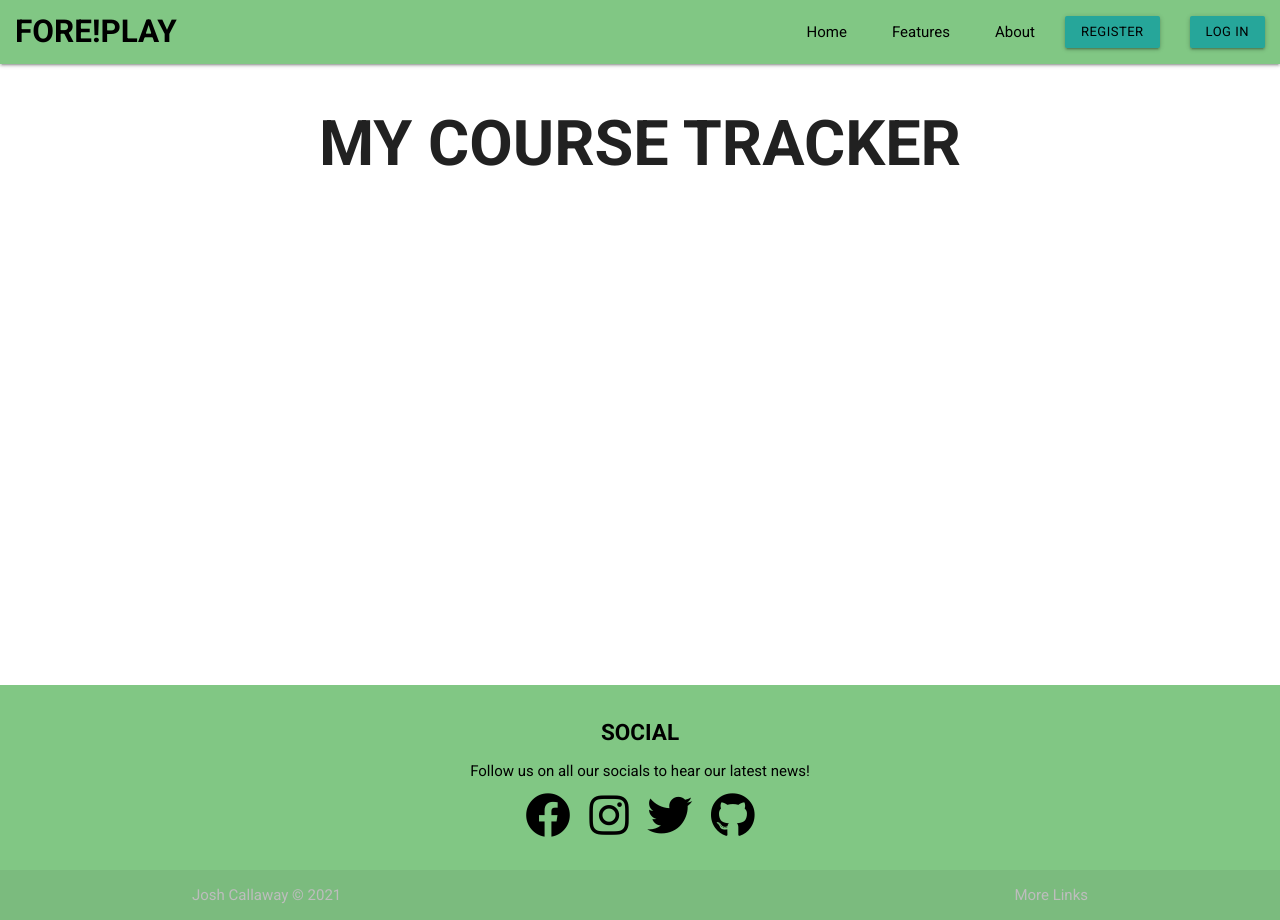
After one commit to joshcallawaydev/fore-play-app, a Flask app: template templates/tracker.html in a window 1280 px wide. The commit adds this page. Run offline with Flask 2, Linux system fonts and the light colour scheme; the template is opened without the code that fills it, so the values that code supplies are empty; some libraries are stand-ins or nearby versions.

Commit message:
Added tracker.html, function and nav links

```diff
--- a/app.py
+++ b/app.py
@@ -117,6 +117,15 @@ def edit_profile(id):
     return render_template("edit_profile.html", user=user)
 
 
+@app.route("/tracker/<id>")
+def tracker(id):
+
+    user = mongo.db.users.find_one(
+        {"_id": ObjectId(id)})
+
+    return render_template("tracker.html", user=user)
+
+
 @app.route("/logout")
 def logout():
     # remove user from session cookie
--- a/templates/base.html
+++ b/templates/base.html
@@ -33,6 +33,7 @@
                     <li><a href="#about" class="black-text">About</a></li>
                     {% if session.user %}
                     <li><a href="{{ url_for('profile', id=session['user']) }}" class="black-text">Profile</a></li>
+                    <li><a href="{{ url_for('tracker', id=session['user']) }}" class="black-text">My Tracker</a></li>
                     <li><a href="{{ url_for('logout') }}" class="btn-small black-text">Log Out</a>
                         {% else %}
                     <li><a href="{{ url_for('register') }}" class="btn-small black-text">Register</a></li>
@@ -53,6 +54,7 @@
             <li><a href="#about" class="black-text">About</a></li>
             {% if session.user %}
             <li><a href="{{ url_for('profile', id=session['user']) }}" class="black-text">Profile</a></li>
+            <li><a href="{{ url_for('tracker', id=session['user']) }}" class="black-text">My Tracker</a></li>
             <li><a href="{{ url_for('logout') }}" class="btn-small black-text">Log Out</a></li>
             {% else %}
             <li><a href="{{ url_for('register') }}" class="btn-small black-text">Register</a></li>
--- /dev/null
+++ b/templates/tracker.html
@@ -0,0 +1,7 @@
+{% extends "base.html" %}
+{% block content %}
+
+<h1 class="title">My Course Tracker</h1>
+
+
+{% endblock %}
```
